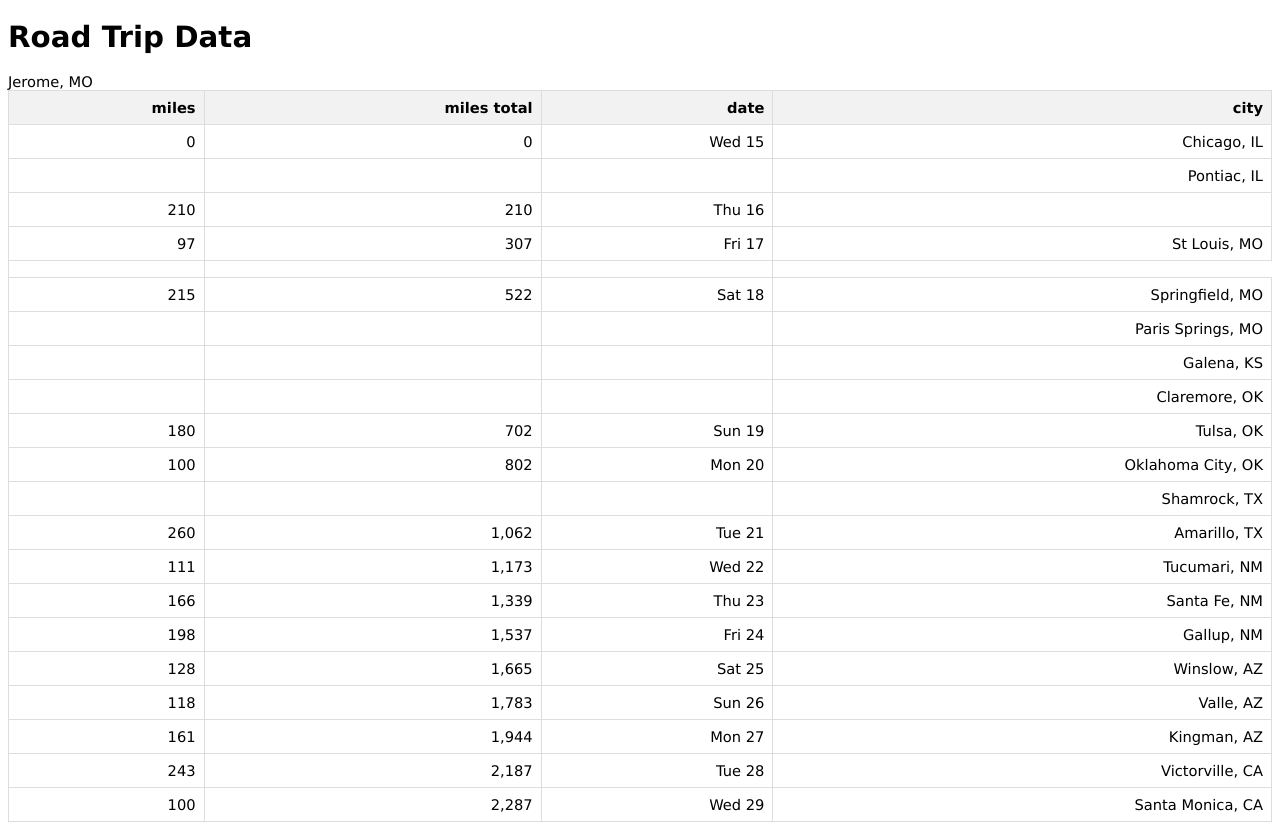
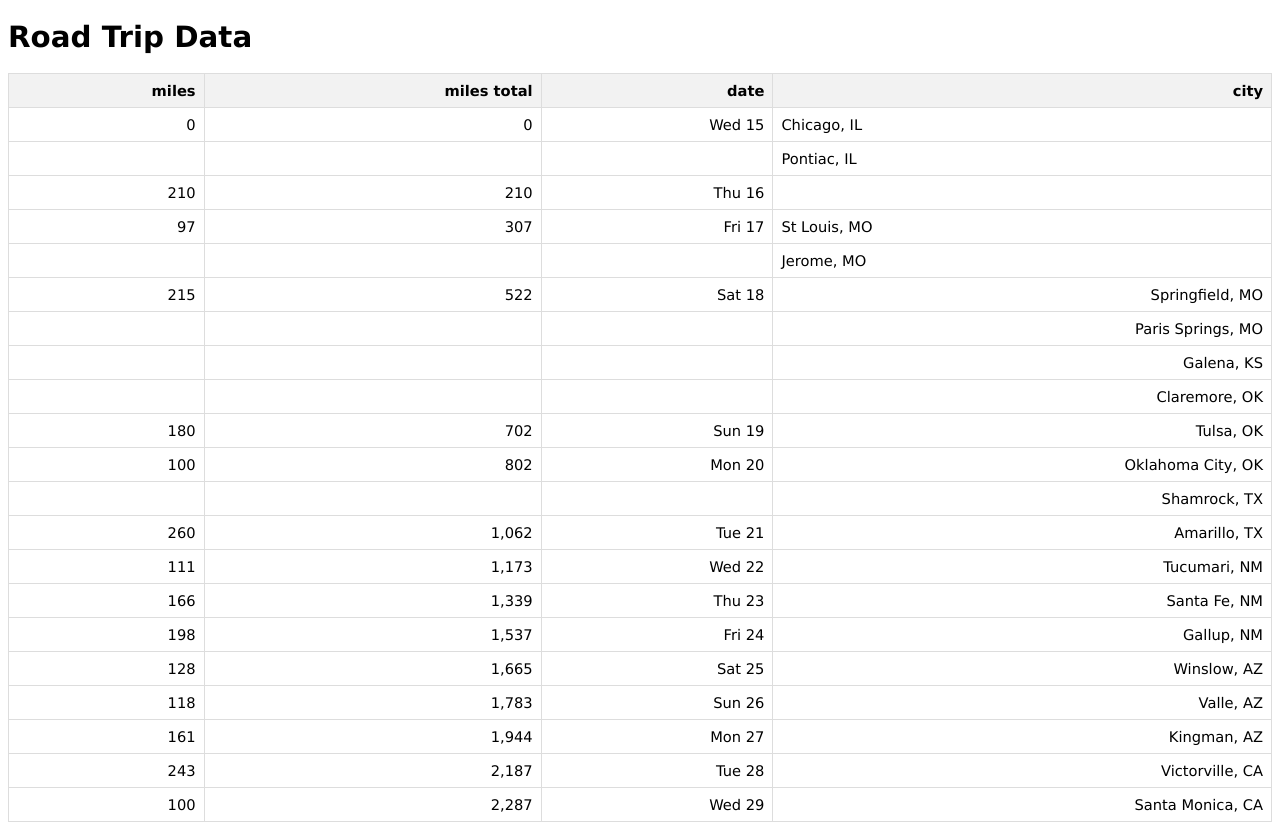
Before and after one commit to BenSlivka/66on66, a plain HTML site: page index.html in a window 1280 px wide. Drawn offline with Linux system fonts and the light colour scheme.

Commit message:
Fix HTML table rows for trip data

```diff
--- a/index.html
+++ b/index.html
@@ -31,11 +31,11 @@
             <th>date</th>
             <th>city</th>
         </tr>
-        <tr><td>0</td><td>0</td><td>Wed 15</td><td class=L">Chicago, IL</td></tr>
-        <tr><td></td><td></td><td></td><td class=L">Pontiac, IL</td></tr>
-        <tr><td>210</td><td>210</td><td>Thu 16</td><td class=L"Springfield, IL</td></tr>
-        <tr><td>97</td><td>307</td><td>Fri 17</td><td class=L">St Louis, MO</td></tr>
-        <tr><td></td><td></td><td></td><td.L>Jerome, MO</td></tr>
+        <tr><td>0</td><td>0</td><td>Wed 15</td><td class="L">Chicago, IL</td></tr>
+        <tr><td></td><td></td><td></td><td class="L">Pontiac, IL</td></tr>
+        <tr><td>210</td><td>210</td><td>Thu 16</td><td class="L"Springfield, IL</td></tr>
+        <tr><td>97</td><td>307</td><td>Fri 17</td><td class="L">St Louis, MO</td></tr>
+        <tr><td></td><td></td><td></td><td class="L">Jerome, MO</td></tr>
         <tr><td>215</td><td>522</td><td>Sat 18</td><td>Springfield, MO</td></tr>
         <tr><td></td><td></td><td></td><td>Paris Springs, MO</td></tr>
         <tr><td></td><td></td><td></td><td>Galena, KS</td></tr>
```
